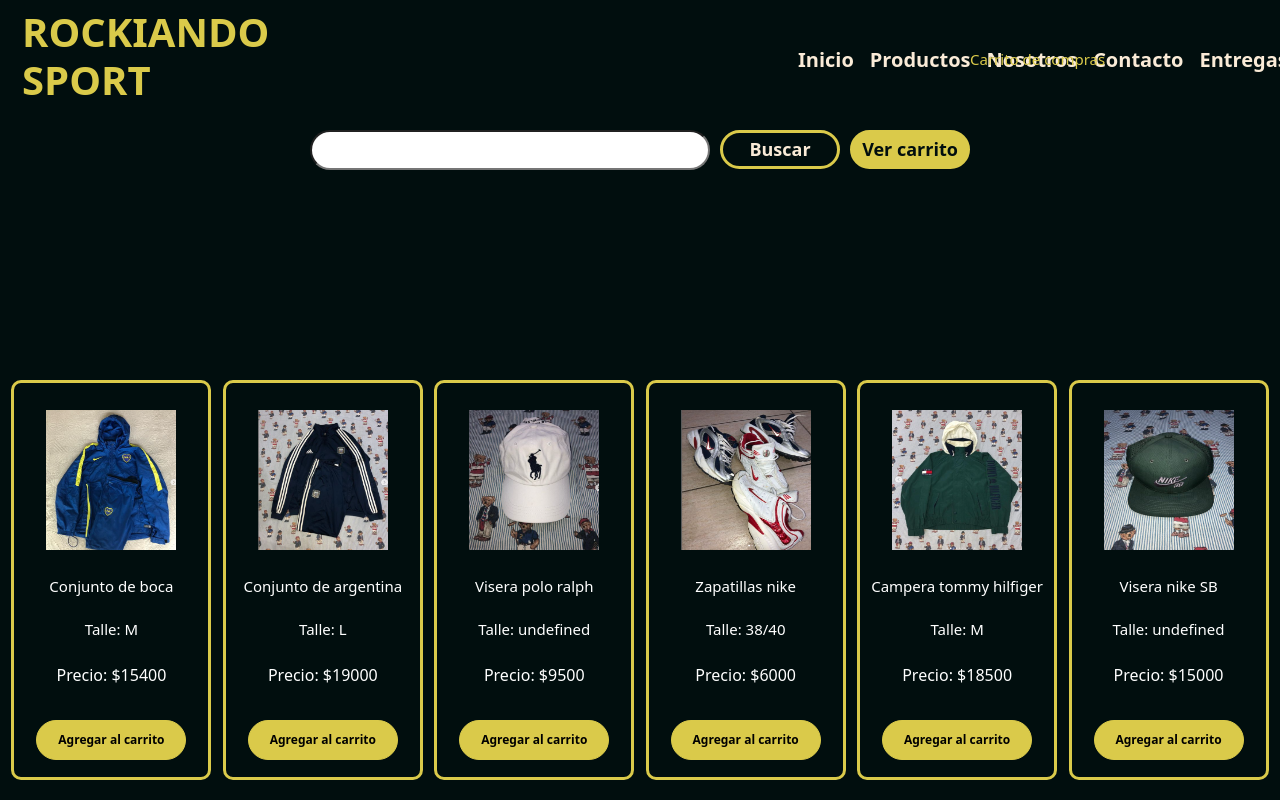
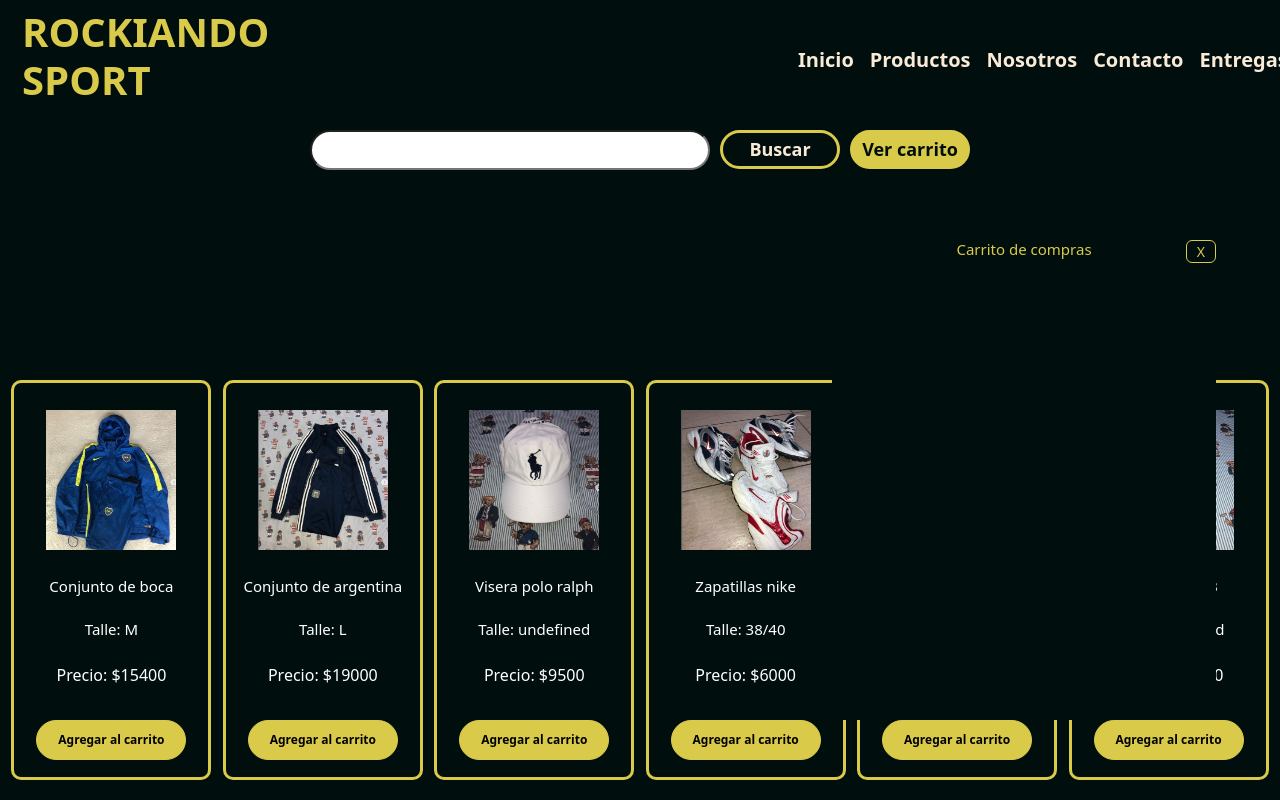
Before and after one commit to carlavillagra1/rockiandosport, a website: page paginas/productos.html in a window 1280 px wide. Both pictures are taken after a click on the button "Ver carrito". Shown: the top 800 px of the page. Drawn offline with nearby package versions, Linux system fonts and the light colour scheme.

```diff
--- a/js/main.js
+++ b/js/main.js
@@ -88,12 +88,19 @@
 }
 const contenedorCarrito = document.querySelector("#contenedor-carrito");
 
-
 function mostrarCarrito() {
-    contenedorCarrito.innerHTML = "<h1> Carrito de compras </h1> ";
-    carrito.forEach(item => {
-        const cajacarrito = document.createElement("div");
-        cajacarrito.innerHTML = `
+	const buttonClose = document.createElement("button");
+	buttonClose.textContent = "X";
+	buttonClose.classList.add("button-close");
+	contenedorCarrito.classList.remove("hide");
+	contenedorCarrito.innerHTML = "<h1> Carrito de compras </h1> ";
+	contenedorCarrito.appendChild(buttonClose);
+	buttonClose.addEventListener("click", () => {
+		contenedorCarrito.classList.add("hide");
+	});
+	carrito.forEach((item) => {
+		const cajacarrito = document.createElement("div");
+		cajacarrito.innerHTML = `
             <p>Producto: ${item.producto.nombre}</p>
             <p>Cantidad: ${item.cantidad}</p>
             <p>Precio : $${item.producto.precio}</p>
@@ -101,9 +108,10 @@
 
         `;
 
-        contenedorCarrito.appendChild(cajacarrito);
-    });
+		contenedorCarrito.appendChild(cajacarrito);
+	});
 }
+
 
 
 botonCarrito.addEventListener("click", (e) => {
--- a/paginas/productos.html
+++ b/paginas/productos.html
@@ -59,10 +59,10 @@
   </main>
 
 
-  <div id="contenedor-carrito" class="carrito">
-
+  <div id="contenedor-carrito" class="carrito hide">
 
   </div>
+
 
   <footer class=" container-fluid">
     <div class="footer row">
--- a/scss/estilos.scss
+++ b/scss/estilos.scss
@@ -238,25 +238,30 @@
     /*class carrito*/
 
     .carrito{
+        width: 30%;
         height: 60vh;
-        position: fixed;
+        position: absolute;
+        top: 60%;
+        left: 80%;
+        transform: translate(-50%, -50%);
+        background: $color2;
         align-items: center;
-        color: $color1;
+        text-align: center;
+
         font-size: 14px;
-        width: 300px;
-        right: 10px;
-        top: 50px;
 
             h1{
                 font-size: 15px;
+                color: $color1;
             }
             div{
                 background: $color2;
                 display: flex;
                 flex-direction: row;
                 justify-content: center;
+                align-items: center;
                 gap: 10px;
-                width: 300px;
+                width: 400px;
                 padding: 10px;
 
 
@@ -268,19 +273,27 @@
                     width: 110px;
                     align-items: center;
                     font-size: 10px;
+                    border-radius: 10px;
 
                 }
             }
-            button{
-                text-align: end;
+
+
+            .button-close {
+                position: absolute;
+                top: 0;
+                right: 0;
                 background: $color2;
+                color: $color1;
                 border: solid 1px $color1;
-                color: $color1;
-                border-radius: 10px;
-                font-weight: bolder;
+                border-radius: 6px;
+                padding: 0 10px;
             }
 
 
+    }
+    .hide {
+        display: none;
     }
 
     /*class contacto*/
```
Also changed, not shown: css/estilos.css, 1 other file.
